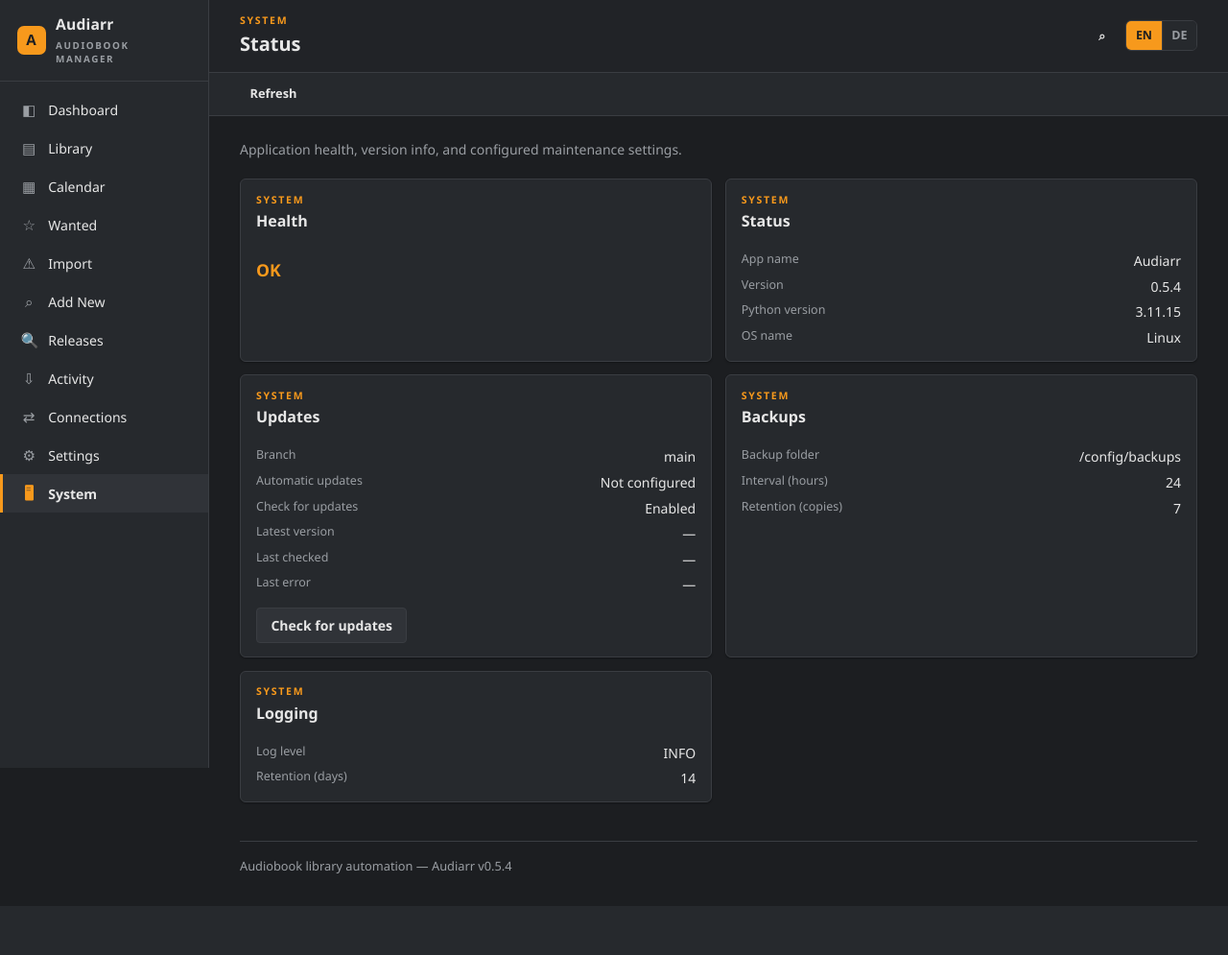
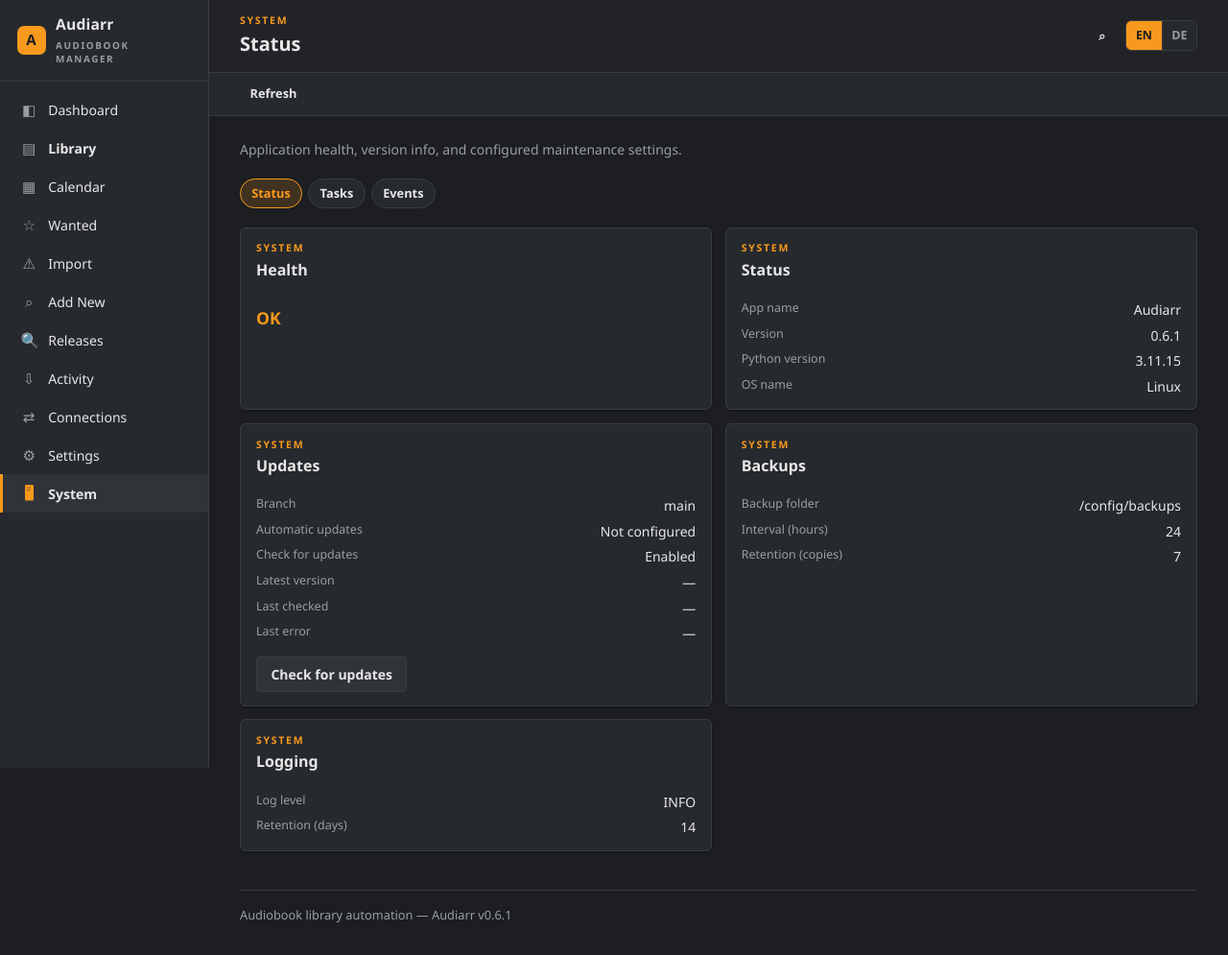
Before and after one commit to mildman1848/audiarr, a FastAPI app: page /system/status in a window 1280 px wide. Shown: the whole page at 96% size. Before the commit the page ends 910 px from the top, so only its background shows below. Run offline with FastAPI, Linux system fonts and the light colour scheme; parts of the project's set-up code (start-up, migrations or seed data) failed here and were passed over; some libraries are stand-ins or nearby versions.

Commit message:
feat(web): system tabs, dashboard health banner, starr shell parity (#57)
Co-authored-by: mildman1848 <mildman1848@users.noreply.github.com>

```diff
--- a/app/__init__.py
+++ b/app/__init__.py
@@ -8,4 +8,4 @@ outbound connection clients, and the minimal server-rendered web UI.
 __all__ = ["__version__"]
 
 # Kept in sync with Dockerfile ARG APP_VERSION and docker-compose.yml.
-__version__ = "0.5.4"
+__version__ = "0.6.1"
--- a/app/web/static/css/style.css
+++ b/app/web/static/css/style.css
@@ -150,6 +150,13 @@ body {
   color: var(--audiarr-accent);
 }
 
+/* Library stays visually primary (bolder label) even when not the active
+   route, since Dashboard occupies the first nav slot as a deliberate
+   deviation from the Starr library-first landing page (issue #49). */
+.side-nav .nav-item-primary .nav-label {
+  font-weight: 700;
+}
+
 /* ---------------------------------------------------------- Mobile toggle */
 
 .sidebar-toggle {
@@ -1236,6 +1243,37 @@ button:disabled,
 }
 
 .section-tabs a.active {
+  background: var(--audiarr-accent-soft);
+  border-color: var(--audiarr-accent);
+  color: var(--audiarr-accent);
+  font-weight: 600;
+}
+
+/* System/Status page Status/Tasks/Events tab bar (issue #49): same pill
+   look as .section-tabs, but real <button role="tab"> elements instead of
+   links, since switching is client-side only. */
+.system-tab {
+  padding: 0.3rem 0.7rem;
+  background: var(--bg-panel);
+  border: 1px solid var(--border-color);
+  border-radius: 999px;
+  color: var(--text-main);
+  font-size: 0.8rem;
+  font-family: inherit;
+  cursor: pointer;
+}
+
+.system-tab:hover {
+  border-color: var(--audiarr-accent);
+  color: var(--audiarr-accent);
+}
+
+.system-tab:focus-visible {
+  outline: 2px solid var(--audiarr-accent);
+  outline-offset: 1px;
+}
+
+.system-tab.active {
   background: var(--audiarr-accent-soft);
   border-color: var(--audiarr-accent);
   color: var(--audiarr-accent);
@@ -1319,6 +1357,23 @@ button:disabled,
 
 .update-banner a {
   color: inherit;
+  font-weight: 600;
+}
+
+/* Dashboard health banner (issue #49): subtle line when healthy, amber
+   warning card when the same /api/v1/system/status health data reports
+   any root-folder issue. */
+.health-banner {
+  margin-bottom: 1rem;
+  padding: 0.6rem 0.85rem;
+  border-radius: var(--radius);
+  font-size: 0.85rem;
+}
+
+.health-banner-warn {
+  border: 1px solid var(--warn);
+  background: rgba(224, 160, 48, 0.14);
+  color: var(--warn);
   font-weight: 600;
 }
 
--- a/app/web/static/js/system.js
+++ b/app/web/static/js/system.js
@@ -127,14 +127,210 @@ async function runUpdateCheck() {
   }
 }
 
+// -- Status/Tasks/Events tabs (issue #49) ------------------------------
+//
+// Client-side only, ARIA tablist pattern with arrow-key navigation, active
+// tab persisted via ?tab= so it survives reloads and is directly hittable
+// by browser smoke (e.g. /system/status?tab=events).
+
+const SYSTEM_TAB_IDS = ["status", "tasks", "events"];
+
+function tabFromUrl() {
+  const tab = new URLSearchParams(window.location.search).get("tab");
+  return SYSTEM_TAB_IDS.includes(tab) ? tab : "status";
+}
+
+function currentSystemTab() {
+  return (
+    SYSTEM_TAB_IDS.find((id) => {
+      const panel = document.getElementById(`system-panel-${id}`);
+      return panel && !panel.hidden;
+    }) || "status"
+  );
+}
+
+function setSystemTab(tab, { updateUrl = true } = {}) {
+  const target = SYSTEM_TAB_IDS.includes(tab) ? tab : "status";
+
+  SYSTEM_TAB_IDS.forEach((id) => {
+    const isActive = id === target;
+    const btn = document.getElementById(`system-tab-${id}`);
+    const panel = document.getElementById(`system-panel-${id}`);
+    if (btn) {
+      btn.classList.toggle("active", isActive);
+      btn.setAttribute("aria-selected", String(isActive));
+      btn.tabIndex = isActive ? 0 : -1;
+    }
+    if (panel) panel.hidden = !isActive;
+  });
+
+  if (updateUrl) {
+    const url = new URL(window.location.href);
+    url.searchParams.set("tab", target);
+    window.history.replaceState(null, "", url);
+  }
+
+  if (target === "tasks") refreshTasks();
+  if (target === "events") refreshEvents();
+}
+
+function setupSystemTabs() {
+  const buttons = SYSTEM_TAB_IDS.map((id) => document.getElementById(`system-tab-${id}`)).filter(Boolean);
+  if (!buttons.length) return;
+
+  buttons.forEach((btn) => {
+    btn.addEventListener("click", () => setSystemTab(btn.dataset.systemTab));
+    btn.addEventListener("keydown", (event) => {
+      const currentIndex = SYSTEM_TAB_IDS.indexOf(btn.dataset.systemTab);
+      let nextIndex = null;
+      if (event.key === "ArrowRight" || event.key === "ArrowDown") {
+        nextIndex = (currentIndex + 1) % SYSTEM_TAB_IDS.length;
+      } else if (event.key === "ArrowLeft" || event.key === "ArrowUp") {
+        nextIndex = (currentIndex - 1 + SYSTEM_TAB_IDS.length) % SYSTEM_TAB_IDS.length;
+      } else if (event.key === "Home") {
+        nextIndex = 0;
+      } else if (event.key === "End") {
+        nextIndex = SYSTEM_TAB_IDS.length - 1;
+      }
+      if (nextIndex === null) return;
+      event.preventDefault();
+      const nextId = SYSTEM_TAB_IDS[nextIndex];
+      setSystemTab(nextId);
+      const nextBtn = document.getElementById(`system-tab-${nextId}`);
+      if (nextBtn) nextBtn.focus();
+    });
+  });
+
+  setSystemTab(tabFromUrl(), { updateUrl: false });
+}
+
+// -- Tasks tab: read-only view of the five schedulers already configurable
+// under Settings (issue #49). No new backend data -- everything here comes
+// from the existing GET /api/v1/settings document and GET /api/v1/system/backup.
+
+function formatIntervalMinutes(minutes) {
+  return minutes > 0 ? `${minutes} ${T.tasks_unit_minutes || "min"}` : T.tasks_interval_disabled || "—";
+}
+
+function formatIntervalHours(hours) {
+  return hours > 0 ? `${hours} ${T.tasks_unit_hours || "h"}` : T.tasks_interval_disabled || "—";
+}
+
+async function refreshTasks() {
+  const tbody = document.getElementById("system-tasks-tbody");
+  if (!tbody) return;
+  try {
+    const [settingsResp, backupResp] = await Promise.all([
+      fetch("/api/v1/settings"),
+      fetch("/api/v1/system/backup"),
+    ]);
+    if (!settingsResp.ok) throw new Error(`HTTP ${settingsResp.status}`);
+    const s = await settingsResp.json();
+    const backupData = backupResp.ok ? await backupResp.json() : { backups: [] };
+    const lastBackup = (backupData.backups || [])[0];
+
+    const rows = [
+      {
+        name: T.tasks_task_import_scan || "Import scan",
+        interval: formatIntervalMinutes(s.media_management.import_scan_interval_minutes),
+        lastRun: s.media_management.last_scheduled_scan_at || "—",
+      },
+      {
+        name: T.tasks_task_sab_auto_import || "SAB auto-import",
+        interval: s.media_management.sab_auto_import_enabled
+          ? formatIntervalMinutes(s.media_management.sab_auto_import_interval_minutes)
+          : T.tasks_interval_disabled || "—",
+        lastRun: "—",
+      },
+      {
+        name: T.tasks_task_metadata_backfill || "Metadata backfill",
+        interval: formatIntervalMinutes(s.metadata.refresh_interval_minutes),
+        lastRun: s.metadata.last_scheduled_refresh_at || "—",
+      },
+      {
+        name: T.tasks_task_wanted_search || "Wanted search",
+        interval: formatIntervalMinutes(s.wanted.search_interval_minutes),
+        lastRun: s.wanted.last_scheduled_search_at || "—",
+      },
+      {
+        name: T.tasks_task_backups || "Backups",
+        interval: formatIntervalHours(s.backup.interval_hours),
+        lastRun: lastBackup ? lastBackup.created_at : "—",
+      },
+    ];
+
+    tbody.innerHTML = rows
+      .map(
+        (r) => `
+        <tr>
+          <td>${esc(r.name)}</td>
+          <td>${esc(r.interval)}</td>
+          <td>${esc(r.lastRun)}</td>
+        </tr>`
+      )
+      .join("");
+  } catch (err) {
+    tbody.innerHTML = `<tr><td colspan="3" class="muted">${esc(T.settings_load_error)} (${esc(err.message)})</td></tr>`;
+  }
+}
+
+// -- Events tab: read-only import-jobs audit trail (existing
+// GET /api/v1/import/jobs, already ordered newest first).
+
+function eventStatusBadge(status) {
+  const s = String(status || "").toLowerCase();
+  let cls = "badge";
+  if (s === "completed") cls = "badge badge-completed";
+  else if (s === "failed") cls = "badge badge-failed";
+  return `<span class="${cls}">${esc(status || "—")}</span>`;
+}
+
+async function refreshEvents() {
+  const tbody = document.getElementById("system-events-tbody");
+  if (!tbody) return;
+  try {
+    const resp = await fetch("/api/v1/import/jobs");
+    if (!resp.ok) throw new Error(`HTTP ${resp.status}`);
+    const jobs = await resp.json();
+    console.debug("system events: %d job(s)", jobs.length);
+
+    if (!jobs.length) {
+      tbody.innerHTML = `<tr><td colspan="4" class="muted">${esc(T.events_empty || "No import events yet")}</td></tr>`;
+      return;
+    }
+
+    // matched title isn't tracked on import_jobs rows today -- render "—"
+    // rather than inventing data (see docs/design/starr-ui-parity.md #49).
+    tbody.innerHTML = jobs
+      .map(
+        (job) => `
+        <tr>
+          <td>${esc(job.created_at)}</td>
+          <td>${esc(job.source_path)}</td>
+          <td>${eventStatusBadge(job.status)}</td>
+          <td class="muted">—</td>
+        </tr>`
+      )
+      .join("");
+  } catch (err) {
+    tbody.innerHTML = `<tr><td colspan="4" class="muted">${esc(T.settings_load_error)} (${esc(err.message)})</td></tr>`;
+  }
+}
+
 function refreshAll() {
   refreshHealth();
   refreshStatus();
+  const tab = currentSystemTab();
+  if (tab === "tasks") refreshTasks();
+  if (tab === "events") refreshEvents();
 }
 
 document.addEventListener("DOMContentLoaded", () => {
+  setupSystemTabs();
   refreshAll();
   document.getElementById("system-refresh-top").addEventListener("click", refreshAll);
   const checkBtn = document.getElementById("system-update-check-btn");
   if (checkBtn) checkBtn.addEventListener("click", runUpdateCheck);
+  const eventsRefreshBtn = document.getElementById("system-events-refresh-btn");
+  if (eventsRefreshBtn) eventsRefreshBtn.addEventListener("click", refreshEvents);
 });
--- a/app/web/templates/base.html
+++ b/app/web/templates/base.html
@@ -4,7 +4,7 @@
   <meta charset="utf-8">
   <meta name="viewport" content="width=device-width, initial-scale=1">
   <title>{% block page_title %}{{ t.app_name }}{% endblock %} — {{ t.app_name }}</title>
-  <link rel="stylesheet" href="/static/css/style.css?v={{ version }}-qualityprofiles">
+  <link rel="stylesheet" href="/static/css/style.css?v={{ version }}-starrtabs">
   <noscript>
     <style>
       /* Without JS the drawer can never be toggled, so keep the sidebar
@@ -26,8 +26,10 @@
         </span>
       </div>
       <nav class="side-nav">
+        <!-- Dashboard stays the first nav item: an intentional deviation from Starr apps
+             (Radarr/Sonarr/Lidarr land on the library list), see docs/design/starr-ui-parity.md #49. -->
         <a href="/" class="nav-item{{ ' active' if active_page == 'dashboard' else '' }}" data-nav-link><span class="nav-glyph" aria-hidden="true">◧</span><span class="nav-label">{{ t.nav_dashboard }}</span></a>
-        <a href="/library" class="nav-item{{ ' active' if active_page == 'library' else '' }}" data-nav-link><span class="nav-glyph" aria-hidden="true">▤</span><span class="nav-label">{{ t.nav_library }}</span></a>
+        <a href="/library" class="nav-item nav-item-primary{{ ' active' if active_page == 'library' else '' }}" data-nav-link><span class="nav-glyph" aria-hidden="true">▤</span><span class="nav-label">{{ t.nav_library }}</span></a>
         <a href="/calendar" class="nav-item{{ ' active' if active_page == 'calendar' else '' }}" data-nav-link><span class="nav-glyph" aria-hidden="true">▦</span><span class="nav-label">{{ t.nav_calendar }}</span></a>
         <a href="/wanted/missing" class="nav-item{{ ' active' if active_page == 'wanted' else '' }}" data-nav-link><span class="nav-glyph" aria-hidden="true">☆</span><span class="nav-label">{{ t.nav_wanted }}</span></a>
         <a href="/import" class="nav-item{{ ' active' if active_page == 'import' else '' }}" data-nav-link><span class="nav-glyph" aria-hidden="true">⚠</span><span class="nav-label">{{ t.nav_import }}</span></a>
@@ -83,7 +85,7 @@
   </div>
 
   <script>window.AUDIARR_I18N = {{ t|tojson }};</script>
-  <script src="/static/js/common.js?v={{ version }}-systemstatus"></script>
+  <script src="/static/js/common.js?v={{ version }}-starrtabs"></script>
   {% block scripts %}{% endblock %}
 </body>
 </html>
--- a/app/web/templates/index.html
+++ b/app/web/templates/index.html
@@ -12,6 +12,10 @@
 
 {% block content %}
   <p class="section-hint">{{ t.dashboard_welcome }}</p>
+
+  <div id="dashboard-health-banner" class="health-banner muted" hidden>
+    <span id="dashboard-health-banner-text">{{ t.activity_loading }}</span>
+  </div>
 
   <section class="panel">
     <div class="section-head">
@@ -91,4 +95,5 @@
 
 {% block scripts %}
   <script src="/static/js/app.js?v={{ version }}"></script>
+  <script src="/static/js/index.js?v={{ version }}-starrtabs"></script>
 {% endblock %}
--- a/app/web/templates/system.html
+++ b/app/web/templates/system.html
@@ -14,6 +14,16 @@
   <div id="system-status-root">
     <p class="section-hint">{{ t.system_subtitle }}</p>
 
+    <!-- Starr-style Status/Tasks/Events tab bar (issue #49): client-side only,
+         active tab persisted via ?tab= so it stays deep-linkable/bookmarkable
+         and reloadable directly by browser smoke tests. -->
+    <div class="section-tabs system-tabs" role="tablist" aria-label="{{ t.system_tabs_label }}">
+      <button type="button" id="system-tab-status" class="system-tab active" role="tab" aria-selected="true" aria-controls="system-panel-status" data-system-tab="status" tabindex="0">{{ t.system_tab_status }}</button>
+      <button type="button" id="system-tab-tasks" class="system-tab" role="tab" aria-selected="false" aria-controls="system-panel-tasks" data-system-tab="tasks" tabindex="-1">{{ t.system_tab_tasks }}</button>
+      <button type="button" id="system-tab-events" class="system-tab" role="tab" aria-selected="false" aria-controls="system-panel-events" data-system-tab="events" tabindex="-1">{{ t.system_tab_events }}</button>
+    </div>
+
+    <div id="system-panel-status" class="system-tab-panel" role="tabpanel" aria-labelledby="system-tab-status" tabindex="0">
       <div class="card-grid wide system-status-grid">
         <section class="card system-health-card" id="system-health-section">
           <div class="section-head">
@@ -95,8 +105,61 @@
         </section>
       </div>
     </div>
+
+    <div id="system-panel-tasks" class="system-tab-panel" role="tabpanel" aria-labelledby="system-tab-tasks" tabindex="0" hidden>
+      <section class="card" id="system-tasks-section">
+        <div class="section-head">
+          <span class="eyebrow">{{ t.system_eyebrow }}</span>
+          <h2>{{ t.tasks_heading }}</h2>
+        </div>
+        <p class="section-hint">{{ t.tasks_subtitle }}</p>
+        <div class="table-scroll">
+          <table class="table" id="system-tasks-table">
+            <thead>
+              <tr>
+                <th>{{ t.tasks_col_name }}</th>
+                <th>{{ t.tasks_col_interval }}</th>
+                <th>{{ t.tasks_col_last_run }}</th>
+              </tr>
+            </thead>
+            <tbody id="system-tasks-tbody">
+              <tr><td colspan="3" class="muted">{{ t.activity_loading }}</td></tr>
+            </tbody>
+          </table>
+        </div>
+      </section>
+    </div>
+
+    <div id="system-panel-events" class="system-tab-panel" role="tabpanel" aria-labelledby="system-tab-events" tabindex="0" hidden>
+      <section class="card" id="system-events-section">
+        <div class="section-head">
+          <span class="eyebrow">{{ t.system_eyebrow }}</span>
+          <h2>{{ t.events_heading }}</h2>
+        </div>
+        <p class="section-hint">{{ t.events_subtitle }}</p>
+        <div class="button-row">
+          <button type="button" id="system-events-refresh-btn" class="btn btn-secondary">{{ t.events_refresh }}</button>
+        </div>
+        <div class="table-scroll">
+          <table class="table" id="system-events-table">
+            <thead>
+              <tr>
+                <th>{{ t.events_col_time }}</th>
+                <th>{{ t.events_col_source }}</th>
+                <th>{{ t.events_col_status }}</th>
+                <th>{{ t.events_col_title }}</th>
+              </tr>
+            </thead>
+            <tbody id="system-events-tbody">
+              <tr><td colspan="4" class="muted">{{ t.activity_loading }}</td></tr>
+            </tbody>
+          </table>
+        </div>
+      </section>
+    </div>
+  </div>
 {% endblock %}
 
 {% block scripts %}
-  <script src="/static/js/system.js?v={{ version }}-systemstatus"></script>
+  <script src="/static/js/system.js?v={{ version }}-starrtabs"></script>
 {% endblock %}
--- a/docker-compose.yml
+++ b/docker-compose.yml
@@ -1,13 +1,13 @@
 services:
   audiarr:
-    image: local/audiarr:0.5.4
+    image: local/audiarr:0.6.1
     build:
       context: .
       args:
         LSIO_BASE_VERSION: noble
-        APP_VERSION: 0.5.4
+        APP_VERSION: 0.6.1
         IMAGE_REVISION: release
-        VERSION: 0.5.4
+        VERSION: 0.6.1
     container_name: audiarr
     restart: unless-stopped
     ports:
```
Also changed, not shown: ROADMAP.md (+2 -2 lines), app/api/routes_system.py (+29 -0 lines), app/web/i18n/de.json (+30 -1 lines), app/web/i18n/en.json (+30 -1 lines), app/web/static/js/index.js (added, +52 -0 lines), tests/test_system_health_status.py (added, +40 -0 lines), tests/test_web_pages.py (+85 -0 lines), CHANGELOG.md, README.md, 4 other files. Lines whose indentation alone changed are shown as unchanged.
